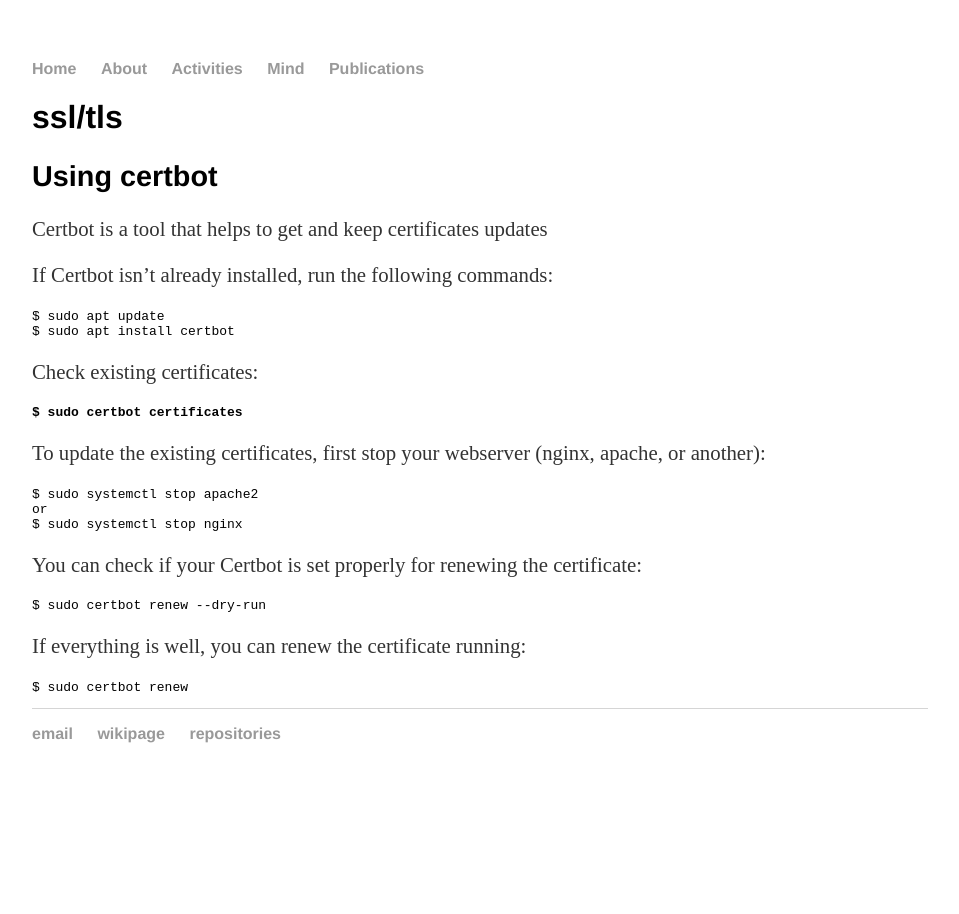
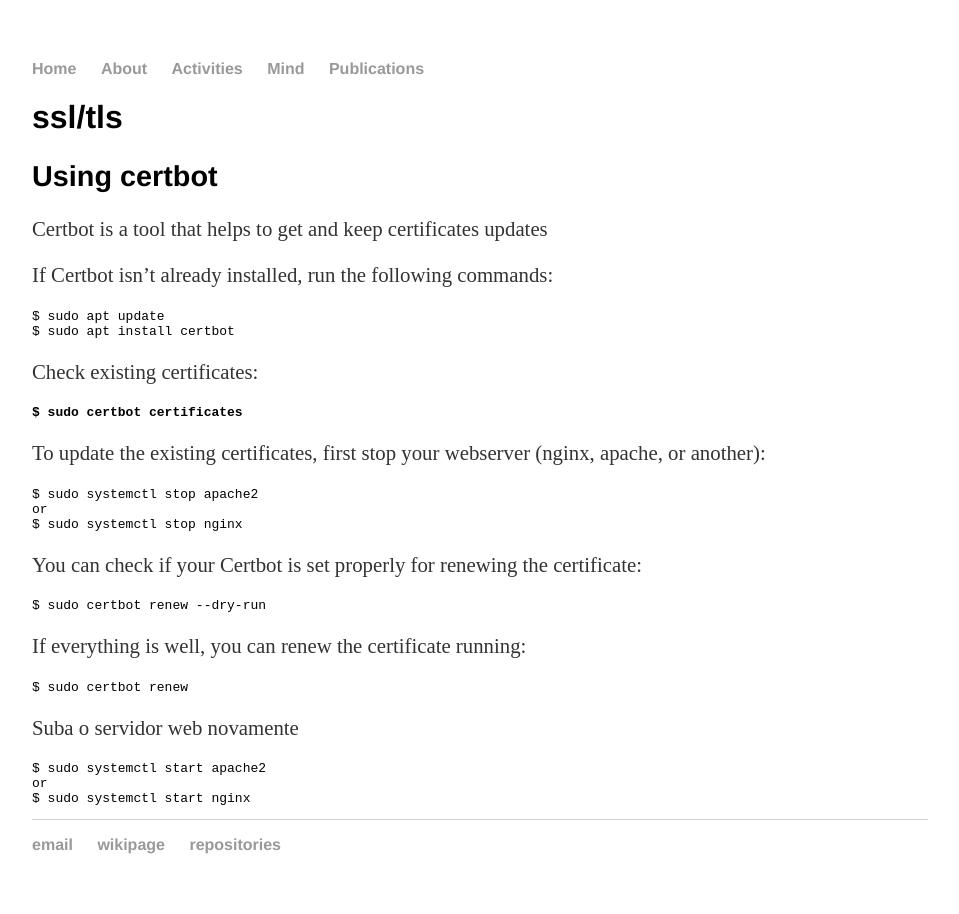
Before and after one commit to cleberjamaral/cleberjamaral.github.io, a Jekyll site: the page built from knowledge/programming/ssl-tls.md, in a window 1280 px wide. Shown: the whole page, without its empty margins (160-1119 px from the left). Built offline with Jekyll 4.4.1, drawn with Linux system fonts in a browser that asks for light colours; our own code applies the rules of GitHub Pages for plain Markdown files.

Commit message:
GITBOOK-256: change request with no subject merged in GitBook

````diff
--- a/knowledge/programming/ssl-tls.md
+++ b/knowledge/programming/ssl-tls.md
@@ -35,3 +35,11 @@
 ```
 $ sudo certbot renew
 ```
+
+Suba o servidor web novamente
+
+```
+$ sudo systemctl start apache2
+or
+$ sudo systemctl start nginx
+```
````
